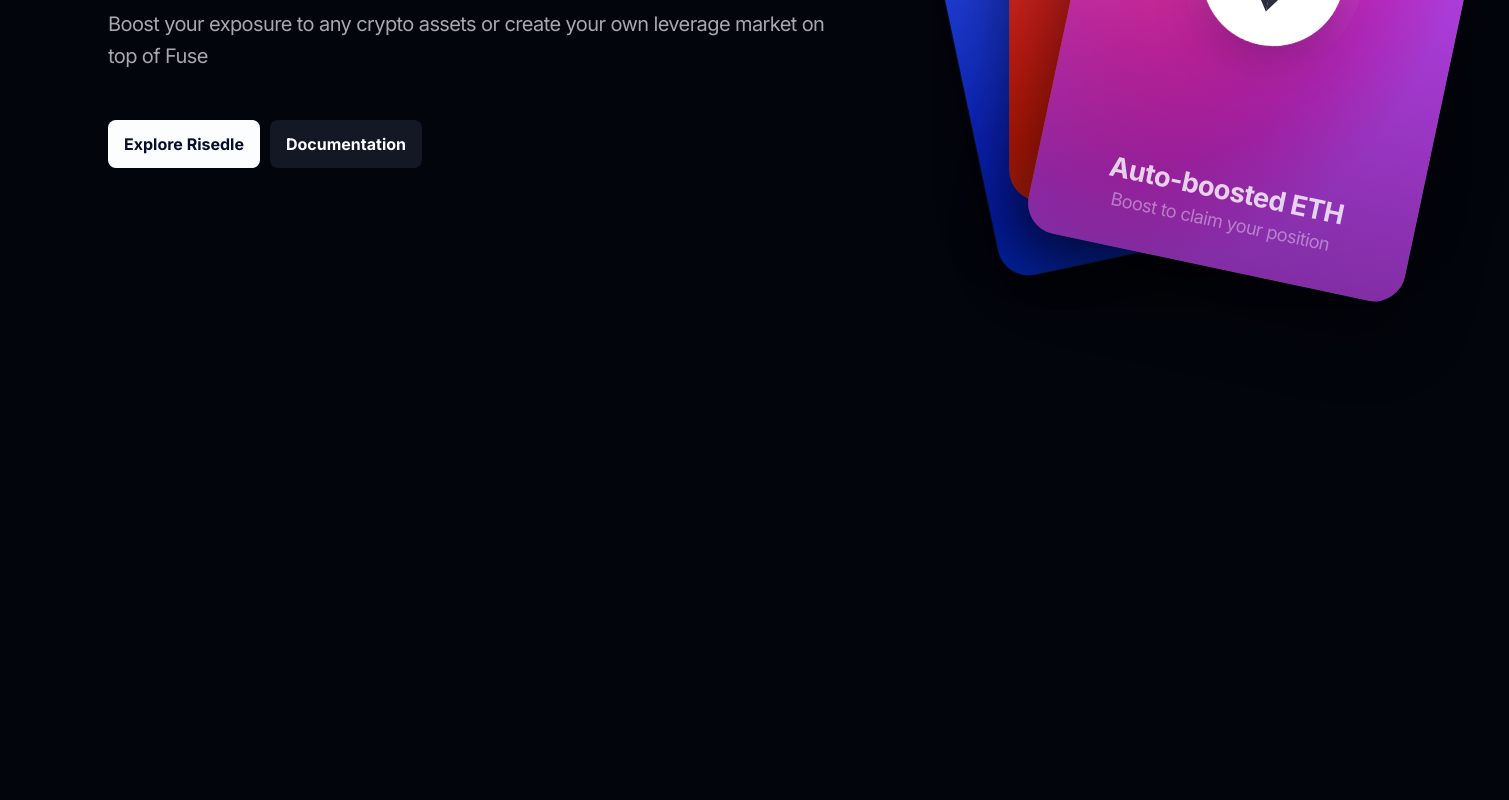
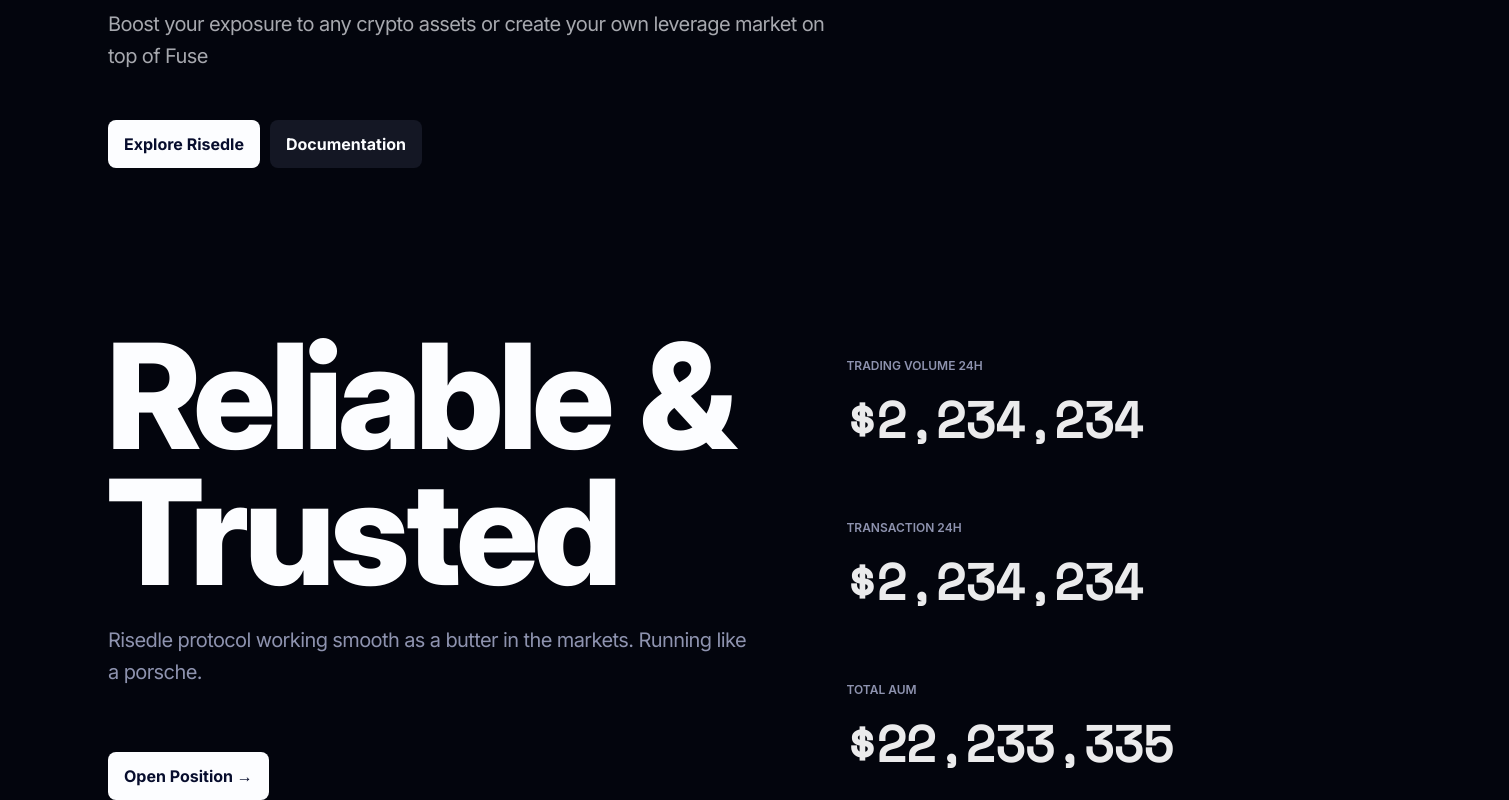
Before and after one commit to math-marcellino/risedle-landing, a Next.js app: page / in a window 1280 px wide. Shown: the part 528-1328 px from the top of the page, 1509 px wide, since content can reach past the window. Before the commit the page ends 856 px from the top, so only its background shows below. Built offline with nearby package versions, Linux system fonts and the light colour scheme; a web font is replaced by a local one.

Commit message:
feat: implement third jumbotron layout

```diff
--- a/components/FirstJumbotron/index.tsx
+++ b/components/FirstJumbotron/index.tsx
@@ -55,11 +55,11 @@
                     </Button>
                 </Flex>
             </Flex>
-            <ThreeCards
+            {/* <ThreeCards
                 position={{ base: 'relative', tablet: 'absolute' }}
                 right="0"
                 translateX={{ base: '0', tablet: '60%' }}
-            />
+            /> */}
         </Flex>
     );
 };
--- /dev/null
+++ b/components/ThridJumbotron/index.tsx
@@ -0,0 +1,105 @@
+import { Box, Flex, VStack, Text, Button } from '@chakra-ui/react';
+
+const ThirdJumbotron = () => {
+    return (
+        <Box>
+            <Flex
+                justifyContent="space-between"
+                alignItems="center"
+                direction={{ base: 'column', laptop: 'row' }}
+                gap={{ base: '72px', tablet: '16', laptop: '0' }}
+            >
+                <VStack
+                    align={{ base: 'middle', laptop: 'start' }}
+                    spacing="16"
+                    maxW={{ desktop: '648px', laptop: '460px' }}
+                >
+                    <VStack align={{ base: 'center', laptop: 'start' }} spacing="6">
+                        <Text
+                            variant={{ base: 'heading.h1', desktop: 'heading.h0' }}
+                            color="dark.neutral.primary"
+                            textAlign={{ base: 'center', laptop: 'left' }}
+                        >
+                            Reliable & Trusted
+                        </Text>
+                        <Text
+                            variant={{
+                                base: 'paragraph.m',
+                                laptop: 'paragraph.l',
+                                desktop: 'paragraph.xl',
+                            }}
+                            color="dark.neutral.soft"
+                            textAlign={{ base: 'center', laptop: 'left' }}
+                        >
+                            Risedle protocol working smooth as a butter in the markets. Running like
+                            a porsche.
+                        </Text>
+                    </VStack>
+                    <Button
+                        variant="primary.default"
+                        size={{ base: 'md', desktop: 'lg' }}
+                        display={{ base: 'none', laptop: 'flex' }}
+                    >
+                        Open Position &rarr;
+                    </Button>
+                </VStack>
+                <Flex
+                    direction={{ base: 'row', laptop: 'column' }}
+                    justifyContent="center"
+                    flexWrap="wrap"
+                    gap="72px"
+                >
+                    <VStack align={{ base: 'center', laptop: 'start' }} spacing="4">
+                        <Text
+                            fontSize="xs"
+                            textTransform="uppercase"
+                            fontWeight="semibold"
+                            color="dark.neutral.soft"
+                        >
+                            Trading Volume 24H
+                        </Text>
+                        <Text variant={{ base: 'display.d3', laptop: 'display.d2' }}>
+                            $2,234,234
+                        </Text>
+                    </VStack>
+                    <VStack align={{ base: 'center', laptop: 'start' }} spacing="4">
+                        <Text
+                            fontSize="xs"
+                            textTransform="uppercase"
+                            fontWeight="semibold"
+                            color="dark.neutral.soft"
+                        >
+                            Transaction 24H
+                        </Text>
+                        <Text variant={{ base: 'display.d3', laptop: 'display.d2' }}>
+                            $2,234,234
+                        </Text>
+                    </VStack>
+                    <VStack align={{ base: 'center', laptop: 'start' }} spacing="4">
+                        <Text
+                            fontSize="xs"
+                            textTransform="uppercase"
+                            fontWeight="semibold"
+                            color="dark.neutral.soft"
+                        >
+                            Total AUM
+                        </Text>
+                        <Text variant={{ base: 'display.d3', laptop: 'display.d2' }}>
+                            $22,233,335
+                        </Text>
+                    </VStack>
+                </Flex>
+                <Button
+                    variant="primary.default"
+                    size={{ base: 'md', desktop: 'lg' }}
+                    display={{ base: 'flex', laptop: 'none' }}
+                    w="fit-content"
+                >
+                    Open Position &rarr;
+                </Button>
+            </Flex>
+        </Box>
+    );
+};
+
+export default ThirdJumbotron;
--- a/pages/_document.tsx
+++ b/pages/_document.tsx
@@ -279,7 +279,7 @@
                     crossOrigin=""
                 />
             </Head>
-            <body style={{ overflowX: 'hidden' }}>
+            <body>
                 <ColorModeScript initialColorMode="dark" />
                 <Main />
                 <NextScript />
--- a/pages/index.tsx
+++ b/pages/index.tsx
@@ -2,12 +2,15 @@
 import { Container } from '@chakra-ui/react';
 import Navbar from '../components/Navbar';
 import FirstJumbotron from '../components/FirstJumbotron';
+import ThirdJumbotron from '../components/ThridJumbotron';
+
 const Home: NextPage = () => {
     return (
         <>
             <Container maxW="6xl" px={{ base: '4', tablet: '44px' }}>
                 <Navbar />
                 <FirstJumbotron />
+                <ThirdJumbotron />
             </Container>
         </>
     );
--- a/themes/index.ts
+++ b/themes/index.ts
@@ -27,6 +27,7 @@
         global: () => ({
             body: {
                 bg: '#03050D',
+                overflowX: 'hidden'
             },
         }),
     },
```
